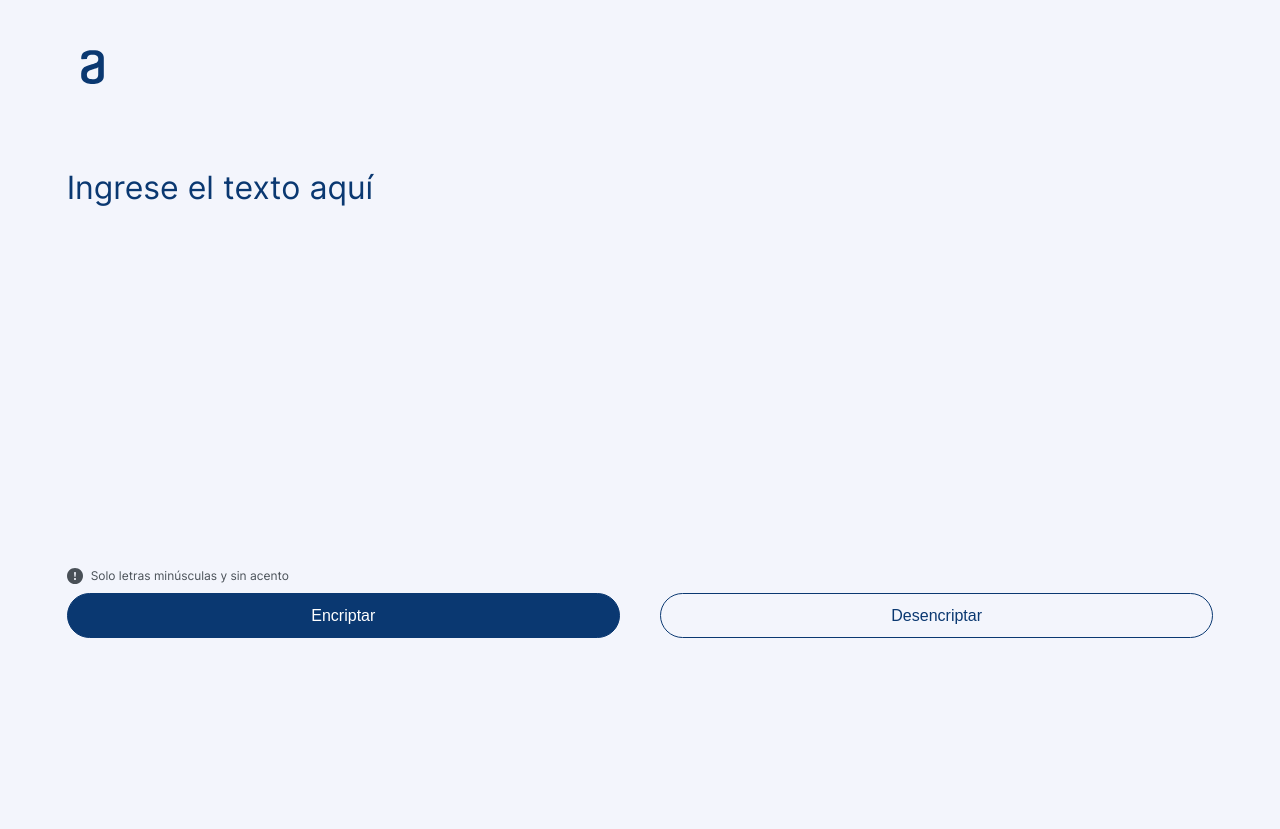
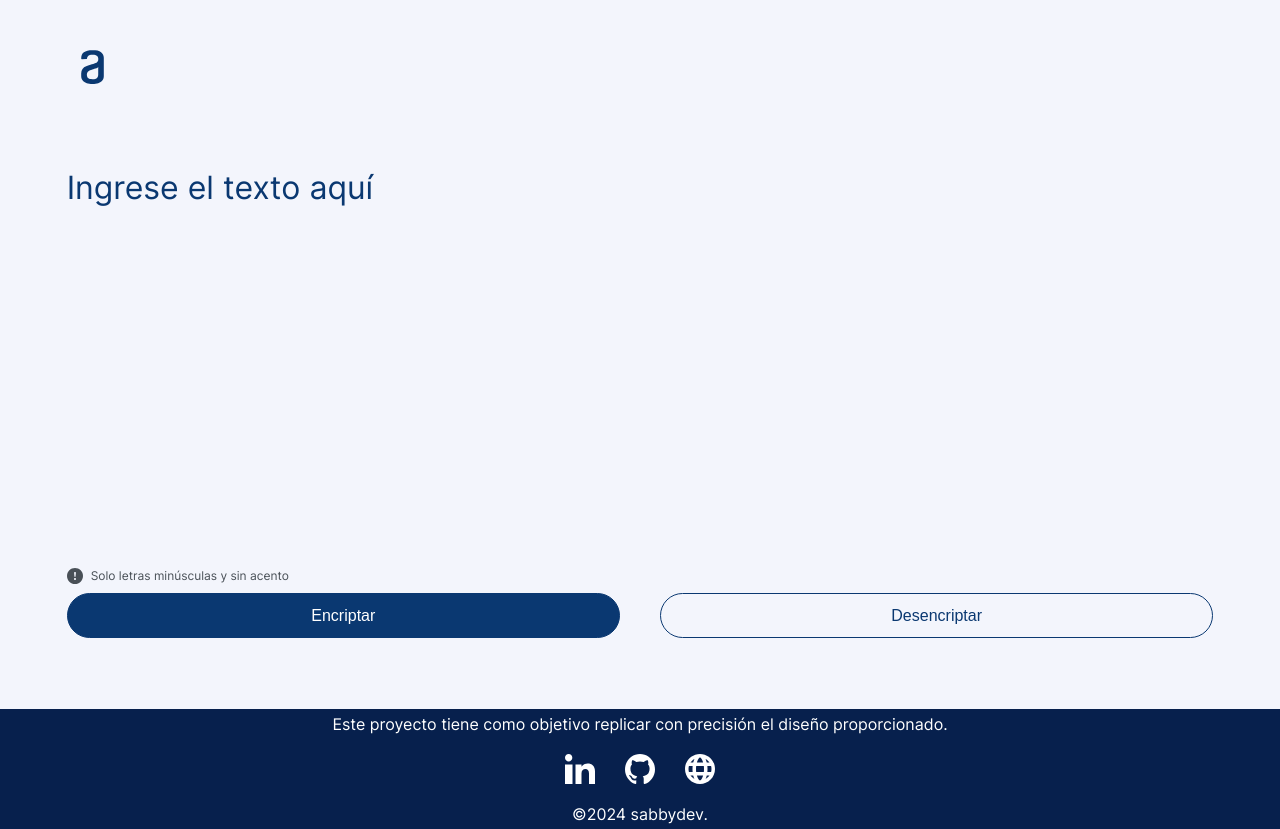
Before and after one commit to sabbydev/EncriptadorTexto-AluraONE, a plain HTML site: page index.html in a window 1280 px wide. Before the commit the page ends 800 px from the top, so only its background shows below. Drawn offline with Linux system fonts and the light colour scheme.

Commit message:
add: footer

```diff
--- a/css/styles.css
+++ b/css/styles.css
@@ -2,6 +2,15 @@
     margin: 0;
     padding: 0;
     box-sizing: border-box;
+}
+
+li {
+    list-style-type: none;
+}
+
+a {
+    text-decoration-line: none;
+    color: inherit;
 }
 
 :root {
@@ -26,6 +35,8 @@
     --copy-button-background-color: #fff;
     --copy-button-background-color-hover: #eff1fA;
     --copy-button-text-color: #0a3871;
+    --footer-background-color: #07204d;
+    --footer-text-color: #fff;
 }
 
 html {
@@ -35,6 +46,10 @@ html {
 
 body {
     background-color: var(--body-background-color);
+    display: flex;
+    flex-direction: column;
+    min-height: 100vh;
+    justify-content: space-between;
 }
 
 header {
@@ -167,6 +182,32 @@ main {
     width: 100%;
 }
 
+footer{
+    display: flex;
+    align-items: center;
+    background-color: var(--footer-background-color);
+    color: var(--footer-text-color);
+}
+
+.footer-message {
+    text-align: center;
+}
+
+.footer-links-list {
+    display: flex;
+    gap: 30px;
+    justify-content: center;
+    align-items: center;
+}
+
+.link{
+    display: flex;
+}
+
+.link--img{
+    height: 30px;
+}
+
 @media(min-width: 1440px) {
 
     .buttons-height {
@@ -232,6 +273,11 @@ main {
         height: 76.26953125vh;
         margin-bottom: 3.125vh;
     }
+
+    footer{
+        height: 10vh;
+        justify-content: space-around;
+    }
 }
 
 @media(max-width: 1439px) {
@@ -246,6 +292,13 @@ main {
 
     .output__no-content__img {
         display: none;
+    }
+
+    footer{
+        height: 15vh;
+        flex-direction: column;
+        justify-content: center;
+        gap: 20px;
     }
 }
 
@@ -362,6 +415,14 @@ main {
         height: 46.30225vh;
         margin-bottom: 3.4298vh;
     }
+
+    footer{
+        height: 20vh;
+    }
+
+    .footer-message {
+        font-size: clamp(12px, 3.001876173vw, 1rem)
+    }
 }
 
 .hidden {
--- a/index.html
+++ b/index.html
@@ -38,6 +38,15 @@
             </div>
         </div>
     </main>
+    <footer>
+        <span class="footer-message">Este proyecto tiene como objetivo replicar con precisión el diseño proporcionado.</span>
+        <ul class="footer-links-list">
+            <li><a class="link" href="https://www.linkedin.com/in/sabbydev/" target="_blank"><img class="link--img" src="images/linkedin-logo.svg" alt="LinkedIn" height="64px"></a></li>
+            <li><a class="link" href="https://github.com/sabbydev" target="_blank"><img class="link--img" src="images/github-logo.svg" alt="GitHub" height="64px"></a></li>
+            <li><a class="link" href="https://sabbydev.github.io" target="_blank"><img class="link--img" src="images/website-icon.svg" alt="My Website" height="64px"></a></li>
+        </ul>
+        <span>&copy;2024 sabbydev.</span>
+    </footer>
     <script src="js/main.js"></script>
 </body>
 </html>
```
Also changed, not shown: images/github-logo.svg (added), images/linkedin-logo.svg (added), images/website-icon.svg (added).
